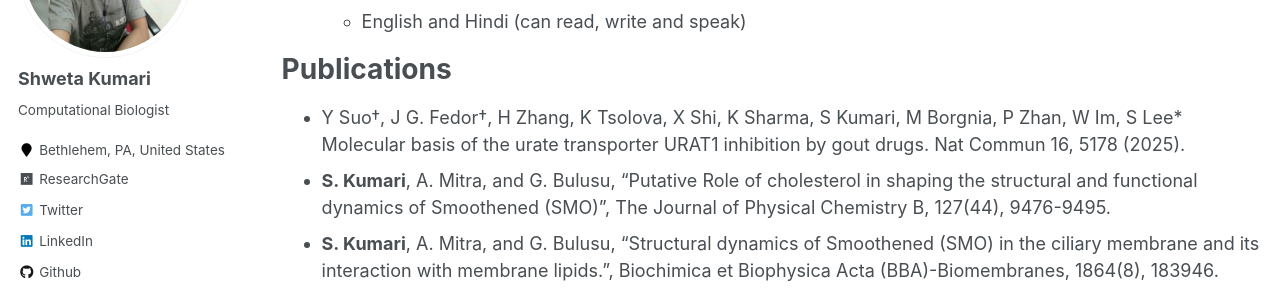
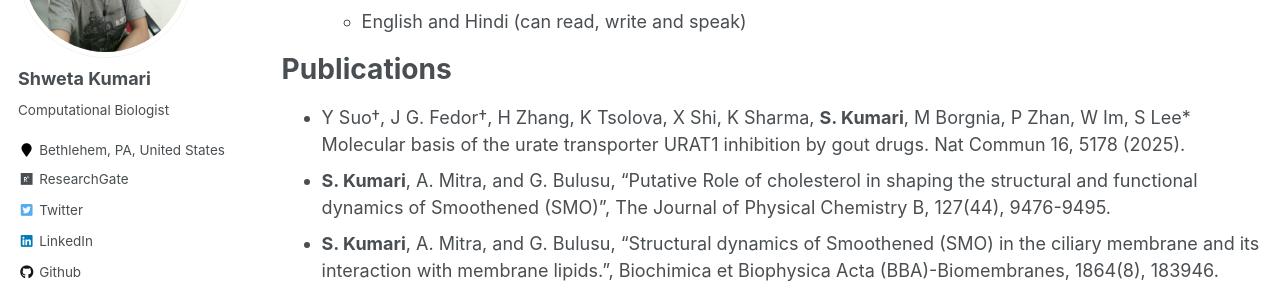
Before and after one commit to shweta-Moni/shweta-Moni.github.io, a Jekyll site: the page built from _pages/cv.md, in a window 1280 px wide and 900 px high, scrolled down 1469 px. Shown: the part 153-448 px from the top of the window. Built offline with Jekyll 4.4.1, drawn with Linux system fonts in a browser that asks for light colours; some web fonts are replaced; some of the changed text lies outside the part shown.

Commit message:
Update cv.md

```diff
--- a/_pages/cv.md
+++ b/_pages/cv.md
@@ -55,7 +55,7 @@ Skills
 
 Publications
 ======
-* Y Suo†, J G. Fedor†, H Zhang, K Tsolova, X Shi, K Sharma, S Kumari, M Borgnia, P Zhan, W Im, S Lee* Molecular basis of the urate transporter URAT1 inhibition by gout drugs. Nat Commun 16, 5178 (2025).
+* Y Suo†, J G. Fedor†, H Zhang, K Tsolova, X Shi, K Sharma, **S. Kumari**, M Borgnia, P Zhan, W Im, S Lee* Molecular basis of the urate transporter URAT1 inhibition by gout drugs. Nat Commun 16, 5178 (2025).
 * **S. Kumari**, A. Mitra, and G. Bulusu, “Putative Role of cholesterol in shaping the structural and functional dynamics of Smoothened (SMO)”, The Journal of Physical Chemistry B, 127(44), 9476-9495.
 * **S. Kumari**, A. Mitra, and G. Bulusu, “Structural dynamics of Smoothened (SMO) in the ciliary membrane and its interaction with membrane lipids.”, Biochimica et Biophysica Acta (BBA)-Biomembranes, 1864(8), 183946.
 
```
Also changed, not shown: other parts of _pages/cv.md (+1 -1 lines).
